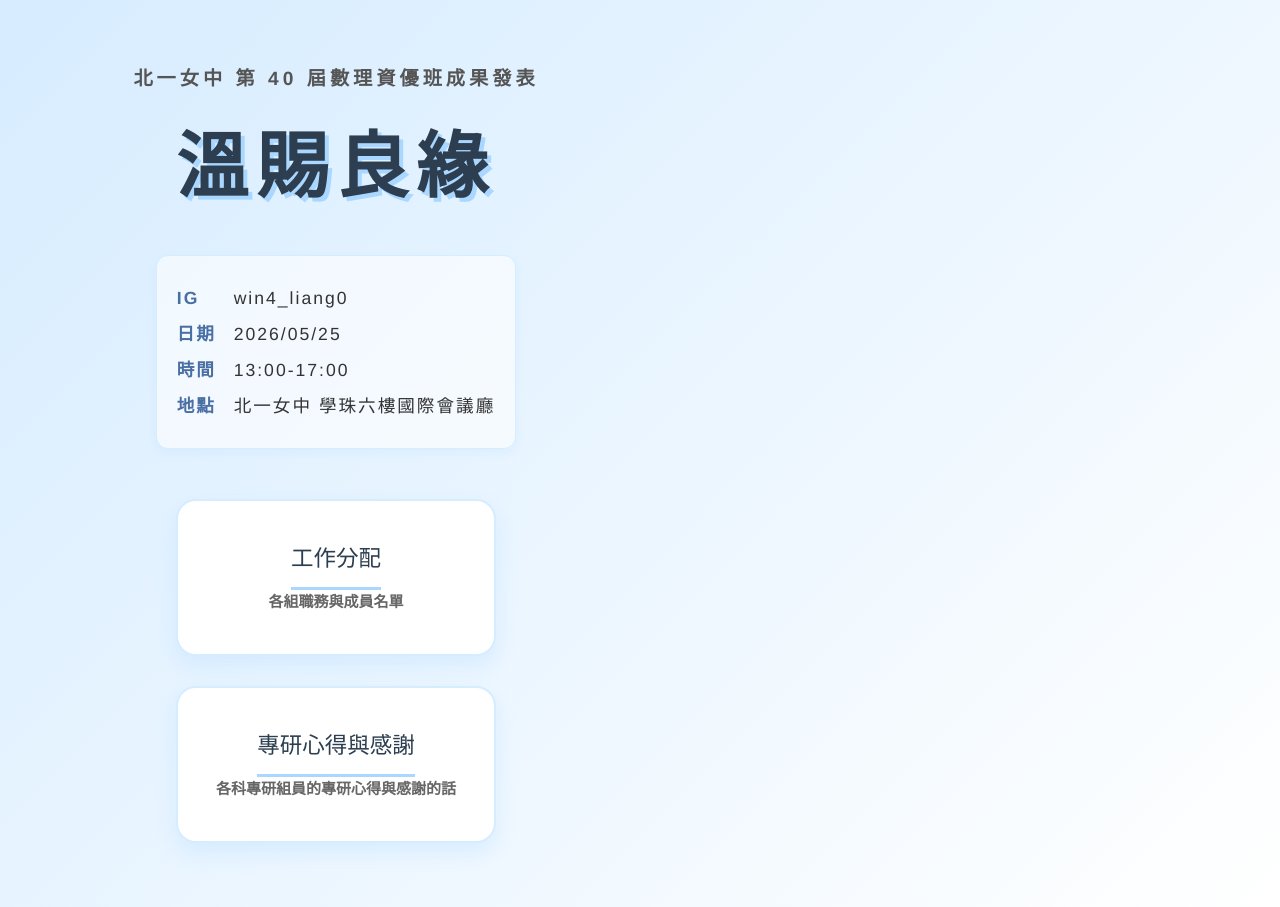
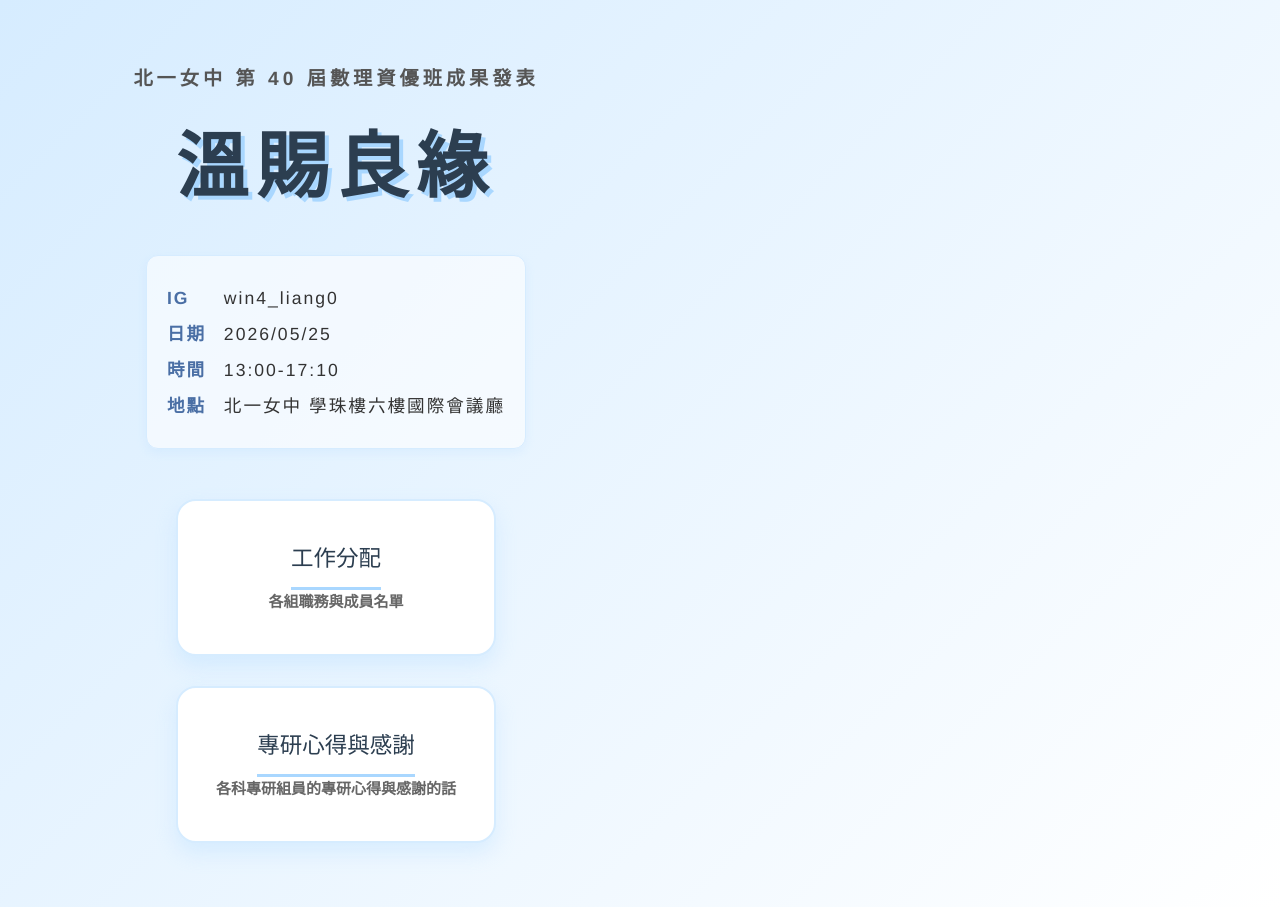
Before and after one commit to roxyhuang2009/win4liang0web, a Vue app: page / in a window 1280 px wide. Built offline with nearby package versions, Linux system fonts and the light colour scheme.

Commit message:
封面時間、地點

```diff
--- a/src/views/HomeView.vue
+++ b/src/views/HomeView.vue
@@ -16,8 +16,8 @@ const goToInsights = () => router.push('/insights')
       <div class="info-box">
         <p><span>IG</span> win4_liang0</p>
         <p><span>日期</span> 2026/05/25</p>
-        <p><span>時間</span> 13:00-17:00</p>
-        <p><span>地點</span> 北一女中 學珠六樓國際會議廳</p>
+        <p><span>時間</span> 13:00-17:10</p>
+        <p><span>地點</span> 北一女中 學珠樓六樓國際會議廳</p>
       </div>
     </header>
 
```
